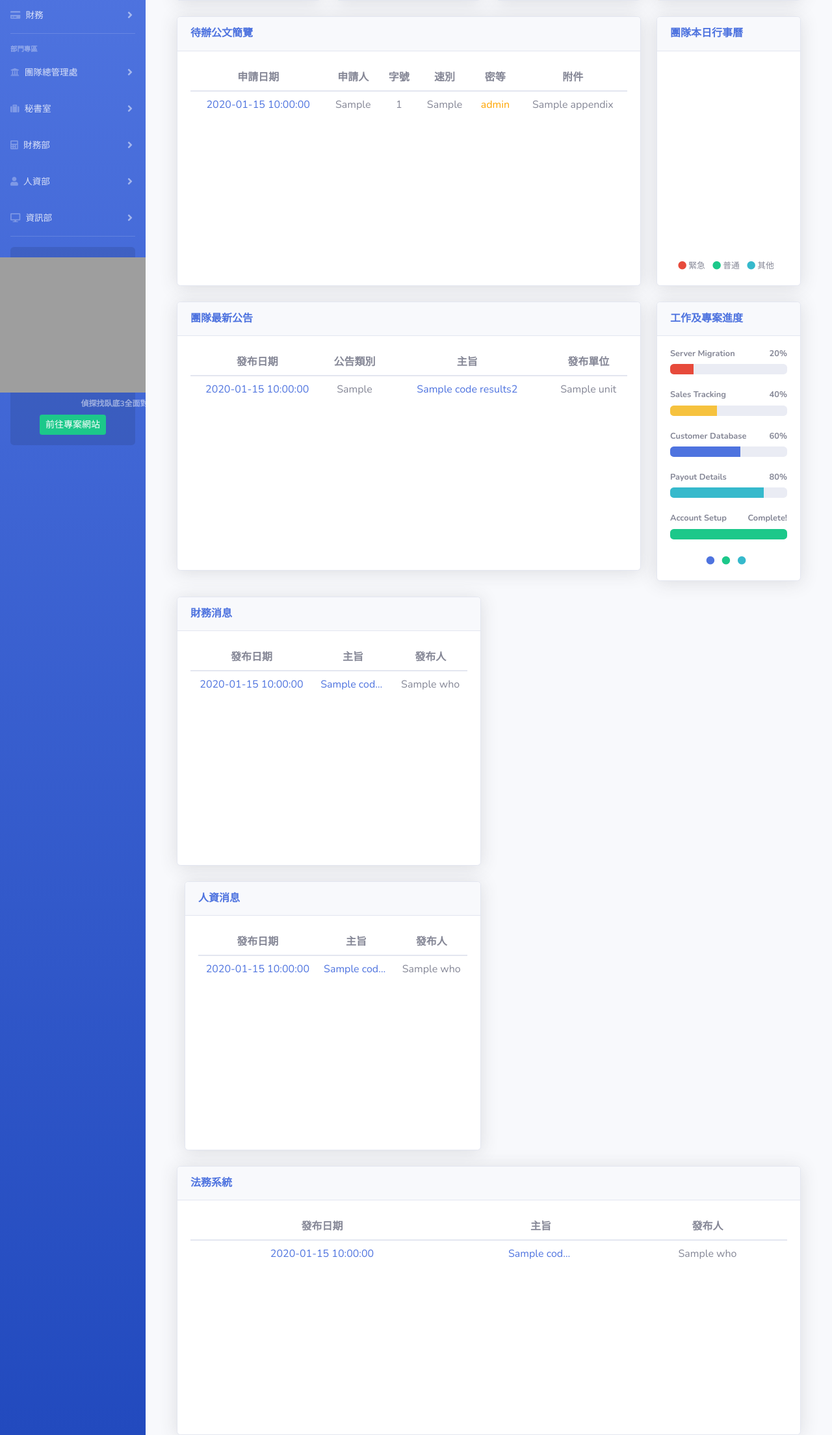
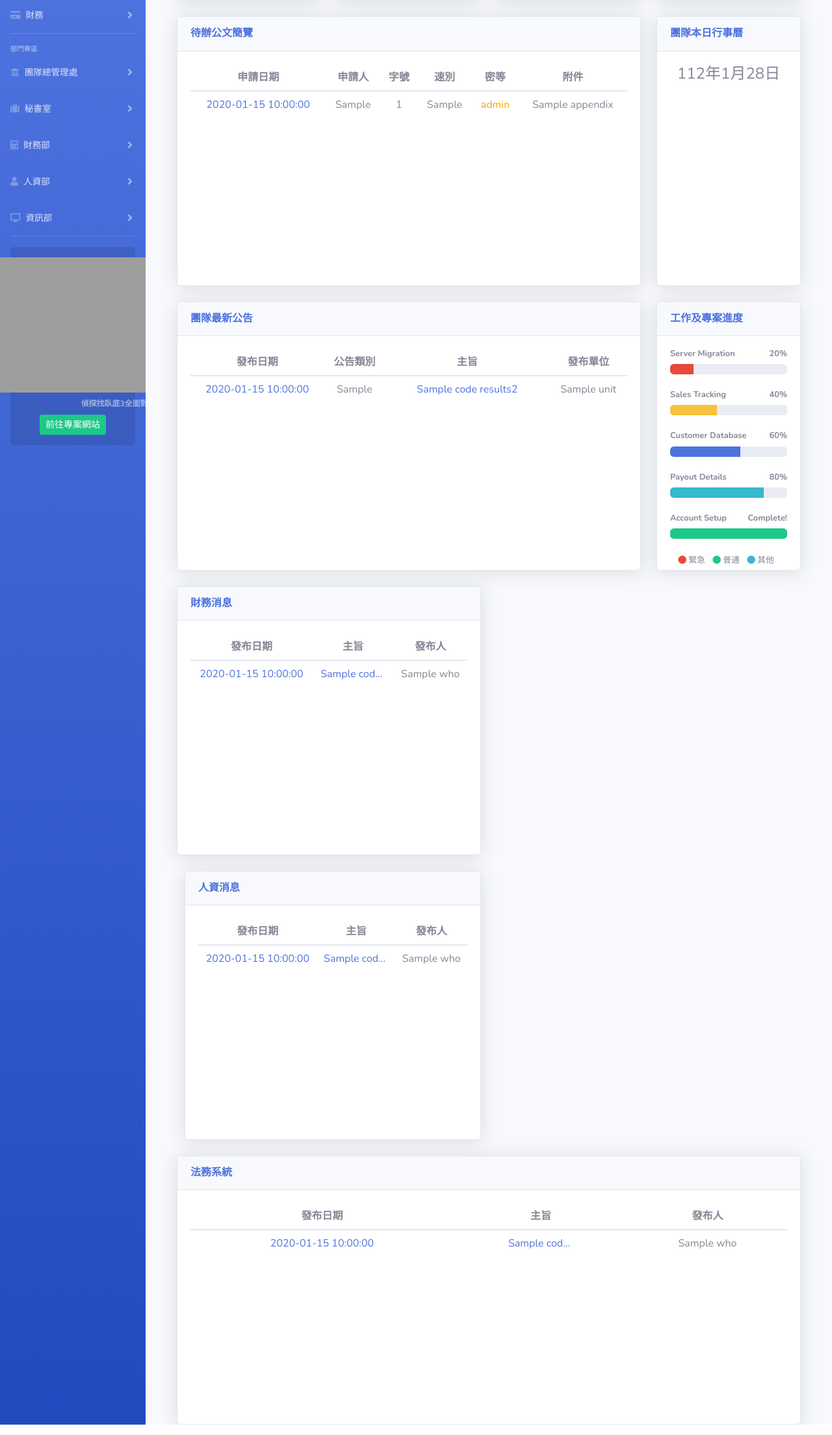
Before and after one commit to liuchienyu/cesofficesystem, a Flask app: template templates/home.html in a window 1280 px wide. Shown: the part 277-2485 px from the top of the page at 65% size. Run offline with Flask 2, Linux system fonts and the light colour scheme; the template is opened without the code that fills it: most values are stand-ins (such as "Sample title", 1, 10 or a date in 2020); parts of the project's set-up code (start-up, migrations or seed data) failed here and were passed over; some libraries are stand-ins or nearby versions; grey boxes are pictures that could not be loaded.

Commit message:
112.01.29.2-1

```diff
--- a/app.py
+++ b/app.py
@@ -511,7 +511,8 @@
         a4 = request.form['text_in']
         a5 = request.values['law_system_category']
         a6 = request.values['filename']
-        law_system_imput(a1, a2,a3,a4,a5,a6)
+        a7 = request.values['law_system_category2']
+        law_system_imput(a1, a2,a3,a4,a5,a6,a7)
         alert_base = '案件新增完成'
         alert_base2 = '點此上傳案件附件'
         alert_base_herf = 'law_system'
--- a/data_input.py
+++ b/data_input.py
@@ -142,7 +142,7 @@
 
     announcement_result = announcement.insert_one(post)
 
-def law_system_imput(a,b,c,d,e,f):
+def law_system_imput(a,b,c,d,e,f,g):
     db = client.systemdata
     law_system = db.law_system
     law_system_results = law_system.find({'category':'法務案件'},{'_id':1})
@@ -171,7 +171,8 @@
     'category':'法務案件',
     'law_system_category':e,
     'filename':f,
-    'search_id':'F'+str(id)
+    'search_id':'F'+str(id),
+    'law_system_category2': g
     }
 
     law_system_result = law_system.insert_one(post)
--- a/templates/general_management_office/law_system/law_system.html
+++ b/templates/general_management_office/law_system/law_system.html
@@ -19,7 +19,8 @@
                 <tr>
                     <th>發布日期</th>
                     <th>發布單位</th>
-                    <th>公告類別</th>
+                    <th>案件類別</th>
+                    <th>案件性質</th>
                     <th>主旨</th>
                 </tr>
             </thead>
@@ -30,6 +31,7 @@
                     <td class="text-primary">{{i['code_date']}}</td>
                     <td>{{i['unit']}}</td>
                     <td>{{i['law_system_category']}}</td>
+                    <td>{{i['law_system_category2']}}</td>
                     <td><a href="law_system/{{i['search_id']}}"><p>{{i['subject']}}</p></a></td>
                     </tr>
                 </tbody>
--- a/templates/home.html
+++ b/templates/home.html
@@ -162,23 +162,22 @@
             </div>
             <!-- Card Body -->
             <div class="card-body">
-                <div class="chart-pie pt-4 pb-2">
-                    <canvas id="myPieChart"></canvas>
-                </div>
-                <div class="mt-4 text-center small">
-                    <span class="mr-2">
-                        <i class="fas fa-circle text-danger"></i> 緊急
-                    </span>
-                    <span class="mr-2">
-                        <i class="fas fa-circle text-success"></i> 普通
-                    </span>
-                    <span class="mr-2">
-                        <i class="fas fa-circle text-info"></i> 其他
-                    </span>
+                <div class="chart-area">
+                    <div id="current_date" class="text-center h4">
+                        <script>
+                            date = new Date();
+                            year = date.getFullYear()-1911;
+                            month = date.getMonth() + 1;
+                            day = date.getDate();
+                            document.getElementById("current_date").innerHTML = year + "年" + month + "月" + day + "日";
+                        </script>
                     </div>
                 </div>
             </div>
         </div>
+    </div>
+</div>
+<div class="row">
 
     <!-- Area Chart -->
     <div class="col-xl-8 col-lg-7 ">
@@ -219,15 +218,16 @@
         </div>
     </div>
 
-    <!-- Content Column -->
+    <!-- Pie Chart -->
     <div class="col-xl-4 col-lg-5">
-
-        <!-- Project Card Example -->
         <div class="card shadow mb-4">
-            <div class="card-header py-3">
+            <!-- Card Header - Dropdown -->
+            <div class="card-header py-3 d-flex flex-row align-items-center justify-content-between">
                 <h6 class="m-0 font-weight-bold text-primary">工作及專案進度</h6>
             </div>
+            <!-- Card Body -->
             <div class="card-body">
+                <div class="chart-area">
                     <h4 class="small font-weight-bold">Server Migration <span class="float-right">20%</span></h4>
                     <div class="progress mb-4">
                         <div class="progress-bar bg-danger" role="progressbar" style="width: 20%" aria-valuenow="20" aria-valuemin="0" aria-valuemax="100"></div>
@@ -250,20 +250,20 @@
                     </div>
                     <div class="mt-4 text-center small">
                         <span class="mr-2">
-                        <i class="fas fa-circle text-primary"></i>
+                            <i class="fas fa-circle text-danger"></i> 緊急
                         </span>
                         <span class="mr-2">
-                        <i class="fas fa-circle text-success"></i>
+                            <i class="fas fa-circle text-success"></i> 普通
                         </span>
                         <span class="mr-2">
-                        <i class="fas fa-circle text-info"></i>
+                            <i class="fas fa-circle text-info"></i> 其他
                         </span>
                     </div>
                 </div>
             </div>
         </div>
     </div>
-
+</div>
 <div class="row">
     <div class="col-6 mb-4">
 
```
Lines whose indentation alone changed are shown as unchanged.
